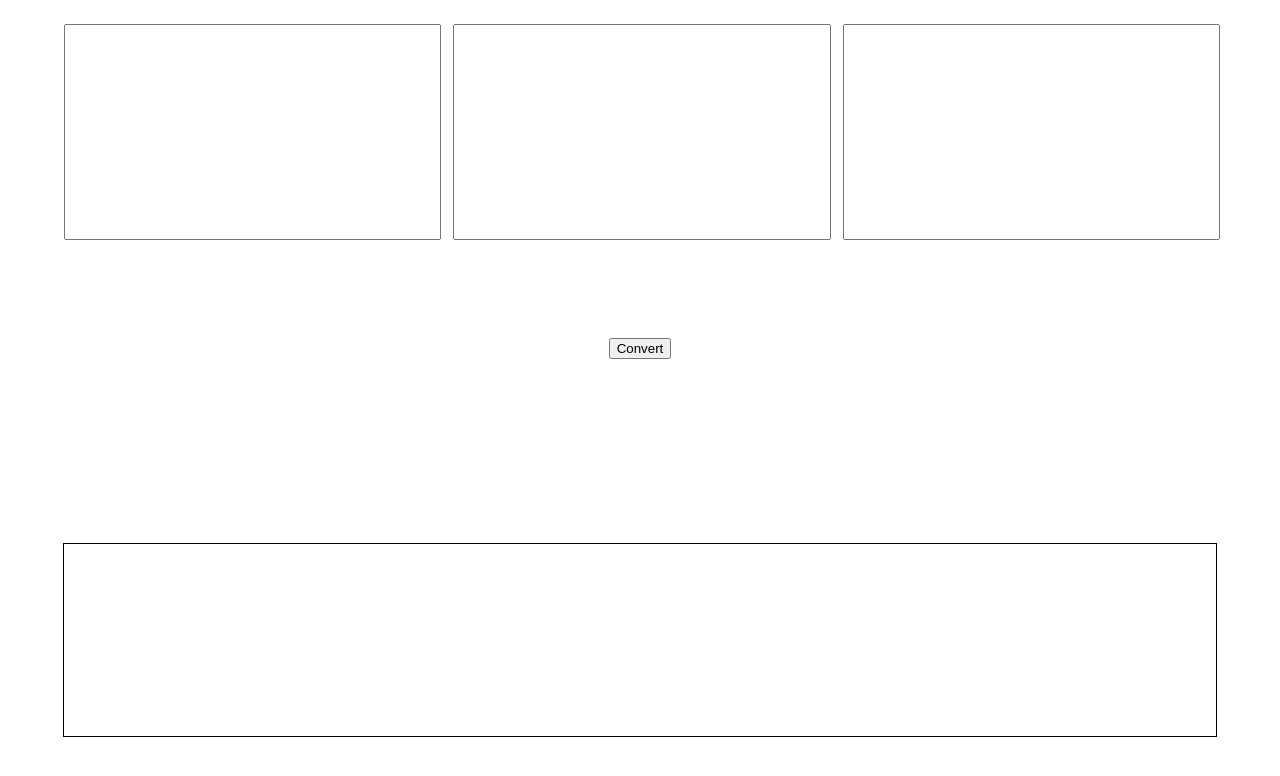
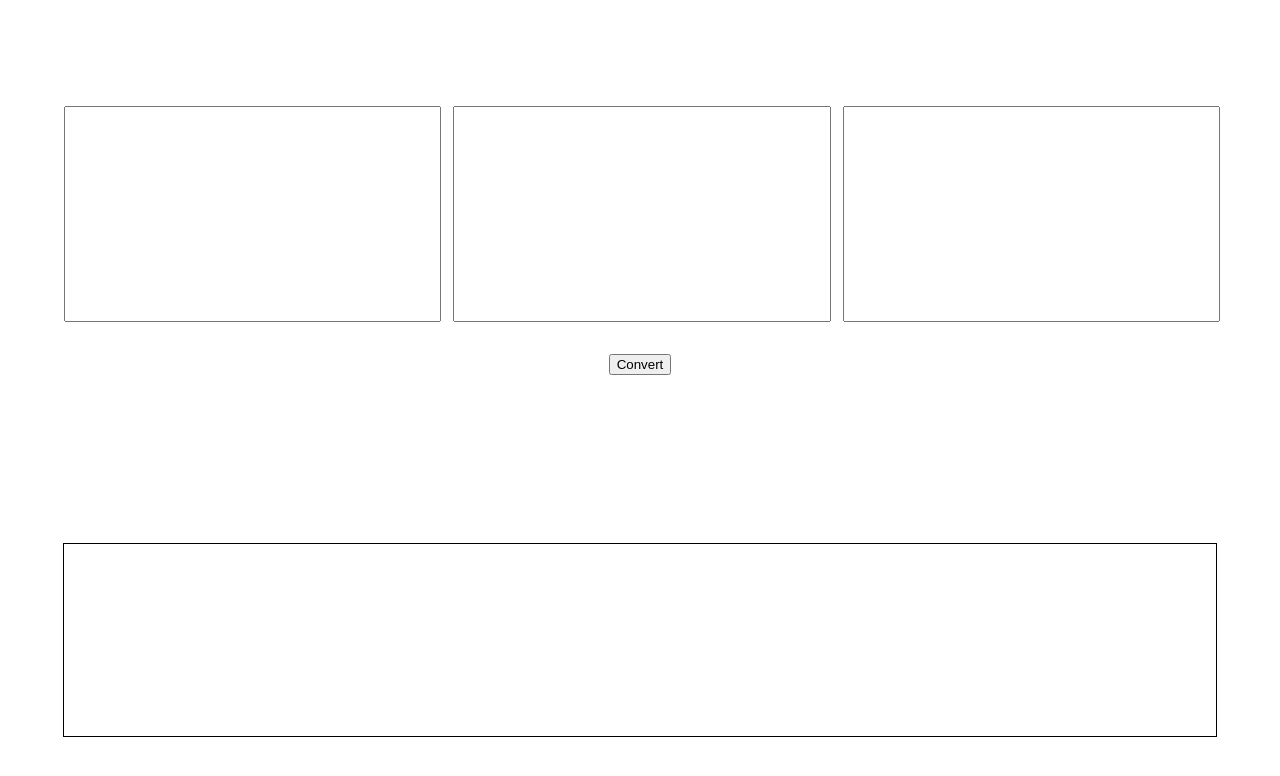
Before and after one commit to diegchav/color-converter, a React (Create React App) app: page / in a window 1280 px wide. Shown: the top 776 px of the page. Built offline with nearby package versions, Linux system fonts and the light colour scheme.

Commit message:
Remove unnecessary component

```diff
--- a/src/components/convert-button/ConvertButton.js
+++ /dev/null
@@ -1,11 +0,0 @@
-import React from 'react';
-
-import './ConvertButton.scss';
-
-const ConvertButton = ({ title, onConvertClick }) => (
-  <div className="convert-button">
-    <button onClick={() => onConvertClick()}>{title}</button>
-  </div>
-);
-
-export default ConvertButton;
--- a/src/components/convert-button/ConvertButton.scss
+++ /dev/null
@@ -1,7 +0,0 @@
-.convert-button {
-  display: flex;
-  align-items: center;
-  justify-content: center;
-  width: 100vw;
-  min-height: 45%;
-}
--- a/src/components/input-color/InputColor.js
+++ b/src/components/input-color/InputColor.js
@@ -3,7 +3,6 @@ import PropTypes from 'prop-types';
 
 import RgbColor from '../rgb-color/RgbColor';
 import HexColor from '../hex-color/HexColor';
-import ConvertButton from '../convert-button/ConvertButton';
 
 import './InputColor.scss';
 
@@ -62,7 +61,7 @@ const InputColor = ({ inputType, onColorConvert }) => {
             onChangeHexValue={handleChangeHexValue}
           />
       }
-      <ConvertButton title="Convert" onConvertClick={handleConvertClick} />
+      <button onClick={handleConvertClick}>Convert</button>
     </div>
   );
 };
--- a/src/components/input-color/InputColor.scss
+++ b/src/components/input-color/InputColor.scss
@@ -5,4 +5,9 @@
   justify-content: center;
   width: 100vw;
   height: 60vh;
+
+  button {
+    margin-top: 2rem;
+  }
+
 }
```
